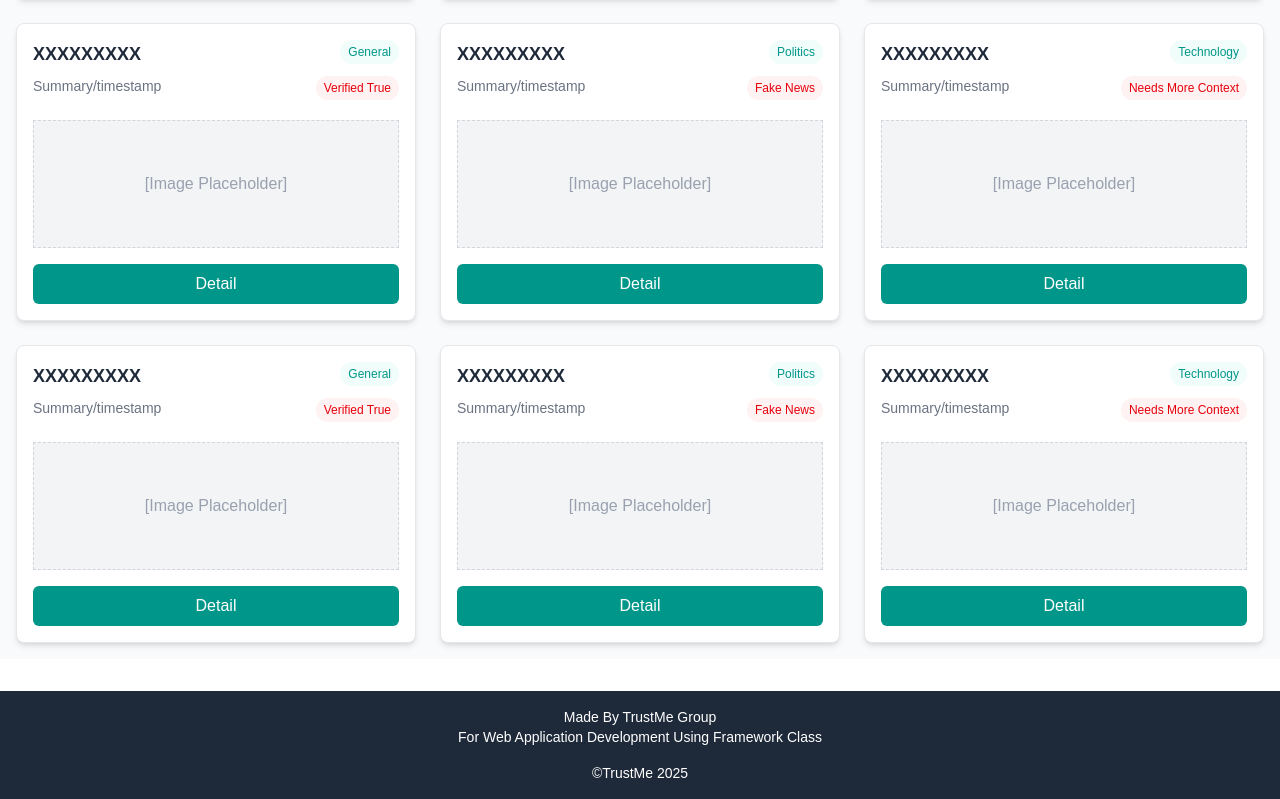
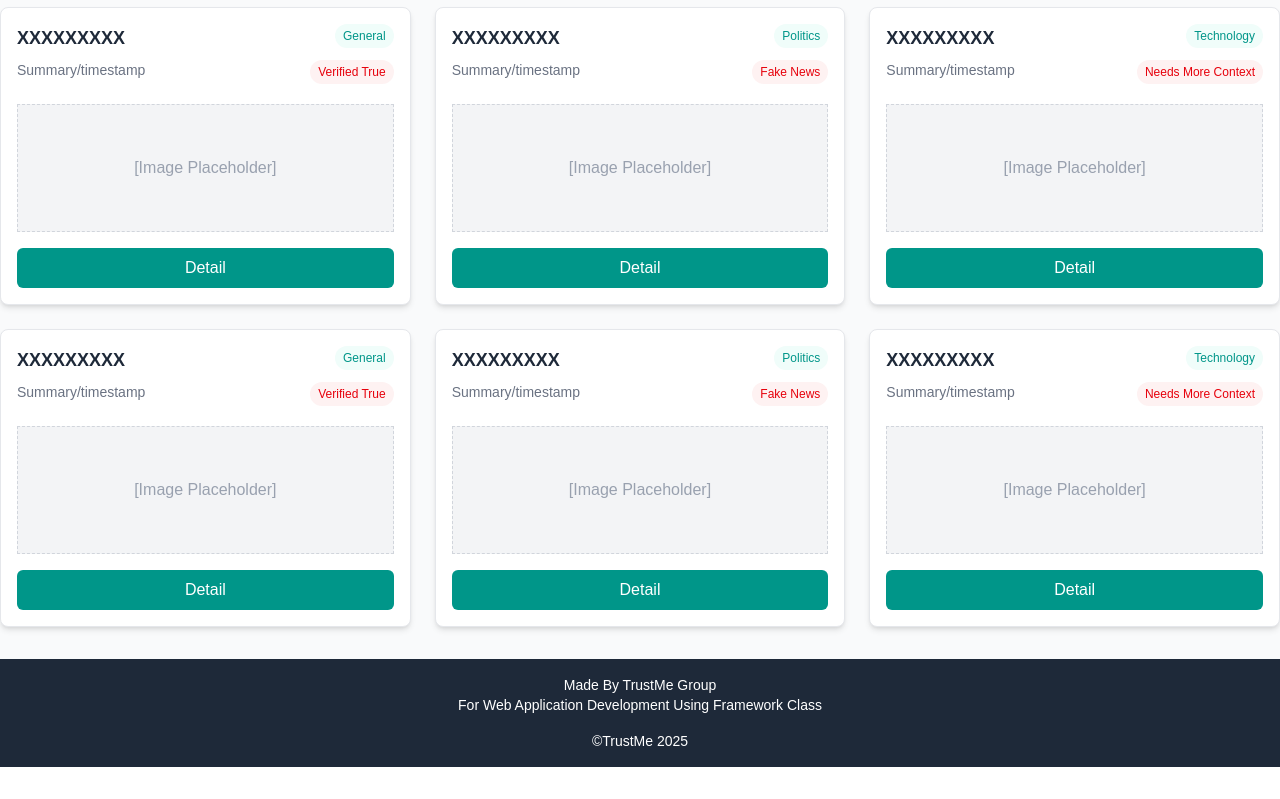
Before and after one commit to Cherry-pooki/Fake-News-Project-API, a Next.js app in the folder trustme-app/: page / in a window 1280 px wide. Shown: the part 471-1270 px from the top of the page. After the commit the page ends 1238 px from the top, so only its background shows below. Built offline with nearby package versions, Linux system fonts and the light colour scheme; a web font is replaced by a local one.

Commit message:
ui of blogs

```diff
--- a/trustme-app/app/page.tsx
+++ b/trustme-app/app/page.tsx
@@ -69,7 +69,8 @@ const BlogPage = () => {
 
 
   return (
-    <div className="min-h-screen bg-gray-50 flex flex-col">
+    <div className='min-h-screen bg-gray-50'>
+      <div className="flex flex-col pb-8">
         <div className="mb-6 flex space-x-4 items-center p-3 bg-white rounded-lg shadow-sm border border-gray-200">
 
           {/* Filter Buttons */}
@@ -93,7 +94,7 @@ const BlogPage = () => {
         </div>
 
         {/* Blog Post Grid */}
-      <div className="grid grid-cols-1 md:grid-cols-3 gap-6 flex-grow container mx-auto p-4">
+        <div className="grid grid-cols-1 md:grid-cols-3 gap-6 flex-grow container m-auto mb-0 mt-0 justify-center">
           {filteredPosts.length > 0 ? (
               filteredPosts.map((post) => (
                   <div key={post.id} className="bg-white p-4 rounded-lg shadow-md border border-gray-200">
@@ -131,6 +132,7 @@ const BlogPage = () => {
           )}
         </div>
       </div>
+    </div>
   );
 };
 
--- a/trustme-app/components/Footer.tsx
+++ b/trustme-app/components/Footer.tsx
@@ -2,7 +2,7 @@ import React from 'react';
 
 const Footer= () =>{
   return (
-    <footer className="bg-gray-800 text-white p-4 text-center text-sm mt-8">
+    <footer className="bg-gray-800 text-white p-4 text-center text-sm">
         <div>
           <p>Made By TrustMe Group</p>
           <p>For Web Application Development Using Framework Class</p>
```
Lines whose indentation alone changed are shown as unchanged.
